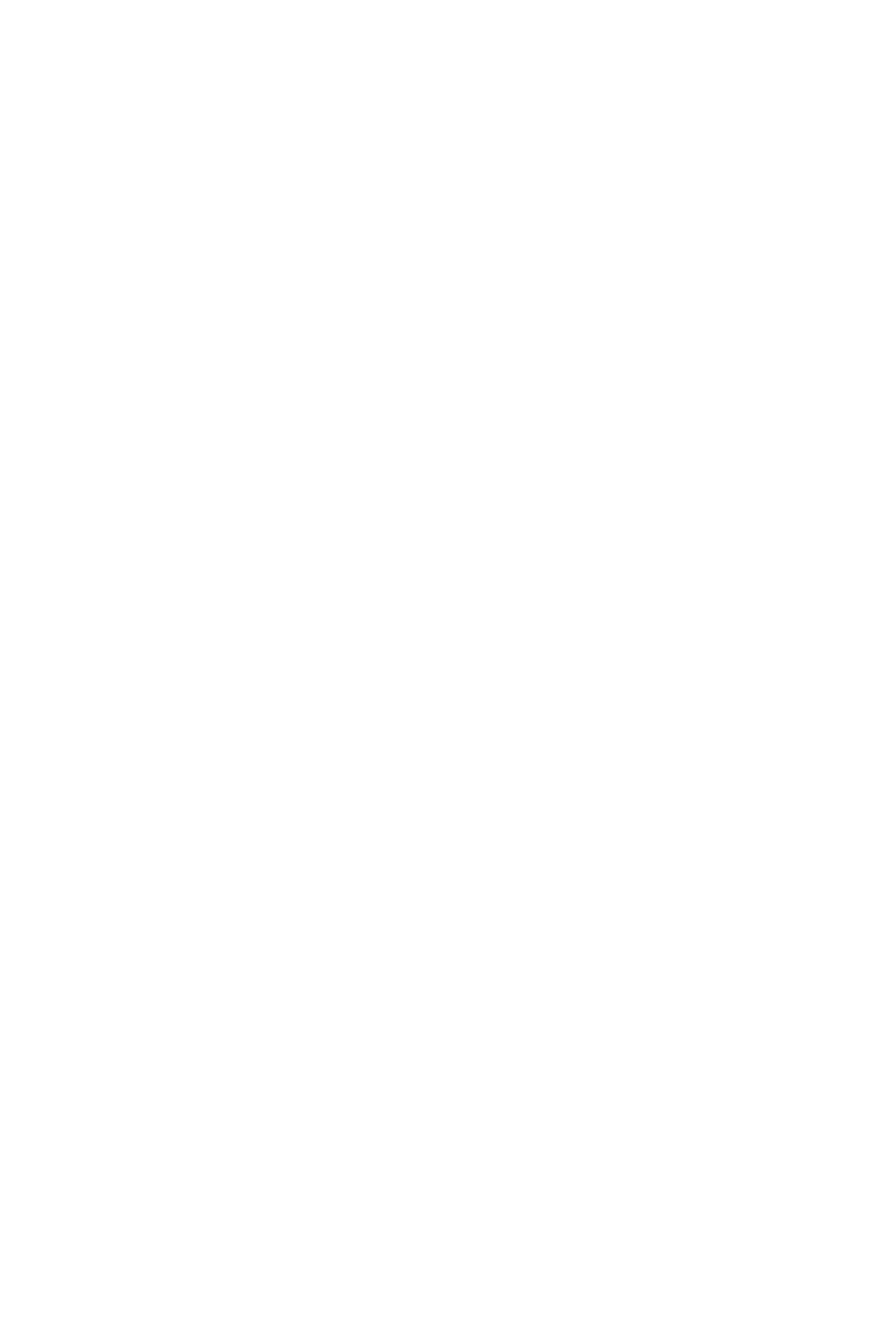
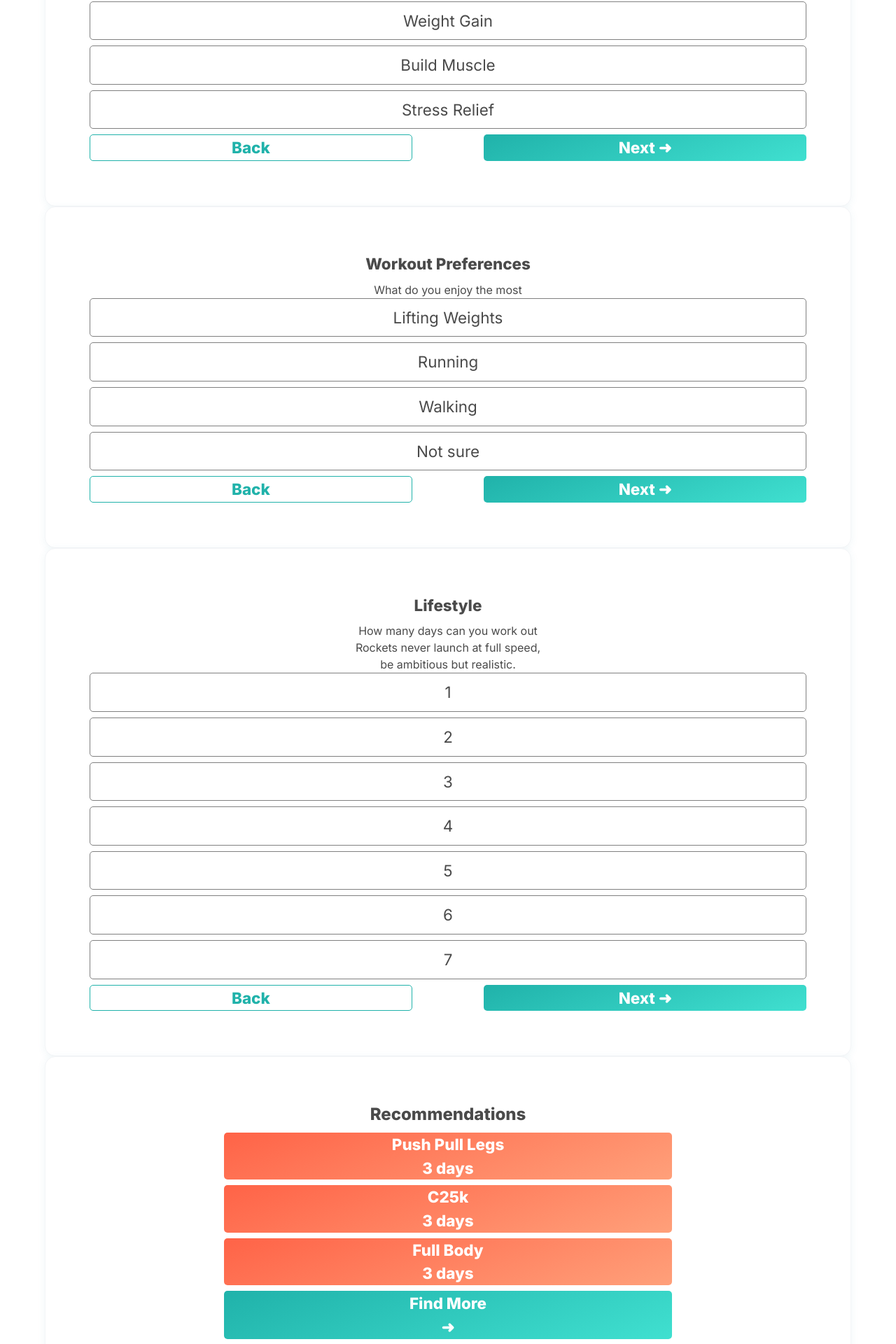
Before and after one commit to trongtngu/BlackSheep, a React (Vite) app in the folder frontend/: page /userDiscovery in a window 1280 px wide. Shown: the part 593-2513 px from the top of the page at 70% size. Before the commit the page ends 800 px from the top, so only its background shows below. Built offline with nearby package versions, Linux system fonts and the light colour scheme.

Commit message:
adding final touches

```diff
--- /dev/null
+++ b/frontend/src/components/FormFieldButton.tsx
@@ -0,0 +1,47 @@
+import React, { ReactNode} from 'react'
+import styled from 'styled-components'
+
+const MyButton = styled.div`
+  border: 1px solid grey;
+  border-radius: 5px;
+
+  font-size: 1.4rem;
+
+  padding-left: 20px;
+  padding-right: 20px;
+  padding-top: 10px;
+  padding-bottom: 10px;
+
+  text-align: center;
+
+  width: 80vw;
+
+  &.clicked {
+    background-color: #FFA07A;
+
+    color: white;
+    font-weight: bold;
+  }
+`
+
+interface FormFieldProps {
+  children: ReactNode;
+  value: string;
+}
+
+const FormFieldButton: React.FC<FormFieldProps> = ( {children, value} ) => {
+
+  const [clicked, setClicked] = React.useState(false)
+  return (
+    <>
+    <MyButton
+      className={clicked ? 'clicked' : ''}
+      onClick={()=> setClicked(!clicked)}
+      >
+      {children}
+    </MyButton>
+    </>
+  )
+}
+
+export default FormFieldButton;
--- a/frontend/src/pages/UserDiscovery.tsx
+++ b/frontend/src/pages/UserDiscovery.tsx
@@ -2,6 +2,8 @@ import React from 'react'
 
 import Navbar from '../components/Navbar'
 import styled from 'styled-components'
+
+import FormFieldButton from '../components/FormFieldButton'
 
 const Wrapper = styled.div`
   display: flex;
@@ -20,17 +22,19 @@ const Form = styled.div`
 `
 
 const FormTitle = styled.div`
-
   display: flex;
   justify-content: center;
   align-items: center;
 
   font-size: 1.4rem;
+  font-weight: bold;
 
   overflow: hidden;
 
   white-space: nowrap;
   text-overflow: ellipsis;
+  margin-bottom: 1vh;
+
 `
 
 const FormSubtitle = styled.div`
@@ -43,7 +47,8 @@ const FormBody = styled.div`
   display: flex;
 
   flex-direction: column;
-
+  justify-content: center;
+  align-items: center;
   gap: 1vh;
 `
 
@@ -55,8 +60,127 @@ const FormField = styled.div`
 
   padding-left: 20px;
   padding-right: 20px;
+
+  width: 80vw;
 `
+
+const FormButtonContainer = styled.div`
+  display: flex;
+  flex-direction: row;
+  justify-content: space-between;
+  width: 80vw;
+`
+
+const FormNextButton = styled.button`
+  border-radius: 5px;
+
+  font-size: 1.4rem;
+
+  background: linear-gradient(160deg, #20B2AA 0%, #40E0D0 100%);
+  border: none;
+
+  color: white;
+  font-weight: bold;
+
+  text-align: center;
+
+  width: 45%;
+  height: auto;
+`
+
+const FormBackButton = styled.button`
+  border-radius: 5px;
+
+  font-size: 1.4rem;
+
+  border: 1px solid #20B2AA;
+
+  font-weight: bold;
+
+  text-align: center;
+  background: white;
+  color: #20B2AA;
+  width: 45%;
+  height: auto;
+`
+
+const RecommendationTitle = styled.div`
+  display: flex;
+  justify-content: center;
+  align-items: center;
+
+  font-size: 1.5rem;
+
+  overflow: hidden;
+
+  font-weight: bold;
+
+  margin-bottom: 1vh;
+`
+
+const RecommendationWrapper = styled.div`
+  display: flex;
+
+  flex-direction: column;
+
+  gap: 1vh;
+
+  justify-content: center;
+  align-items: center;
+`
+
+const Recommendation = styled.div`
+  border-radius: 5px;
+
+  font-size: 1.4rem;
+
+  background: linear-gradient(160deg, tomato 0%, #FFA07A 100%);
+  color: white;
+  font-weight: bold;
+
+  text-align: center;
+
+  width: 50vw;
+`
+
+const OwnChoice = styled.button`
+  border-radius: 5px;
+
+  font-size: 1.4rem;
+
+  background: linear-gradient(160deg, #20B2AA 0%, #40E0D0 100%);
+  border: none;
+
+  color: white;
+  font-weight: bold;
+
+  text-align: center;
+
+  width: 50vw;
+  height: auto;
+`
+
 export default function UserDiscovery() {
+
+  const [name, setName] = React.useState<string>("")
+
+  const [goals, setGoals] = React.useState<Array<string>>([])
+  const handleGoalsClick = (goal: string) => {
+    setGoals((prevGoal) => {
+      if (prevGoal.includes(goal)) {
+        return prevGoal.filter(((removeGoal) => removeGoal !== goal))
+      }
+
+      else {
+        return [...prevGoal, goal]
+      }
+    })
+  }
+
+  const [preferences, setPreferences] = React.useState<Array<string>>([])
+
+  const [numDays, setNumDays] = React.useState<Array<number>>([])
+
   return (
     <>
       <Navbar />
@@ -73,6 +197,83 @@ export default function UserDiscovery() {
             <FormField>
               Name
             </FormField>
+            <FormButtonContainer>
+              <FormBackButton>
+                Back
+              </FormBackButton>
+              <FormNextButton>
+                Next ➜
+              </FormNextButton>
+            </FormButtonContainer>
+          </FormBody>
+        </Form>
+
+        <Form>
+          <FormTitle>
+            Your Goal
+          </FormTitle>
+          <FormSubtitle>
+            Your reason for wanting to do fitness
+          </FormSubtitle>
+          <FormSubtitle>
+          </FormSubtitle>
+          <FormBody>
+            <FormFieldButton value="Weight Loss">
+              Weight Loss
+            </FormFieldButton>
+            <FormFieldButton>
+              Weight Maintenance
+            </FormFieldButton>
+            <FormFieldButton>
+              Weight Gain
+            </FormFieldButton>
+            <FormFieldButton>
+              Build Muscle
+            </FormFieldButton>
+            <FormFieldButton>
+              Stress Relief
+            </FormFieldButton>
+            <FormButtonContainer>
+              <FormBackButton>
+                Back
+              </FormBackButton>
+              <FormNextButton>
+                Next ➜
+              </FormNextButton>
+            </FormButtonContainer>
+          </FormBody>
+        </Form>
+
+        <Form>
+          <FormTitle>
+            Workout Preferences
+          </FormTitle>
+          <FormSubtitle>
+            What do you enjoy the most
+          </FormSubtitle>
+          <FormSubtitle>
+          </FormSubtitle>
+          <FormBody>
+            <FormFieldButton>
+              Lifting Weights
+            </FormFieldButton>
+            <FormFieldButton>
+              Running
+            </FormFieldButton>
+            <FormFieldButton>
+              Walking
+            </FormFieldButton>
+            <FormFieldButton>
+              Not sure
+            </FormFieldButton>
+            <FormButtonContainer>
+              <FormBackButton>
+                Back
+              </FormBackButton>
+              <FormNextButton>
+                Next ➜
+              </FormNextButton>
+            </FormButtonContainer>
           </FormBody>
         </Form>
 
@@ -81,22 +282,71 @@ export default function UserDiscovery() {
             Lifestyle
           </FormTitle>
           <FormSubtitle>
-            Fit workouts to your schedule
+            How many days can you work out
           </FormSubtitle>
           <FormSubtitle>
             Rockets never launch at full speed,
           </FormSubtitle>
           <FormSubtitle>
-            Be Realistic
+            be ambitious but realistic.
           </FormSubtitle>
           <FormBody>
-            <FormField>
-              Days free to workout
-            </FormField>
+            <FormFieldButton>
+              1
+            </FormFieldButton>
+            <FormFieldButton>
+              2
+            </FormFieldButton>
+            <FormFieldButton>
+              3
+            </FormFieldButton>
+            <FormFieldButton>
+              4
+            </FormFieldButton>
+            <FormFieldButton>
+              5
+            </FormFieldButton>
+            <FormFieldButton>
+              6
+            </FormFieldButton>
+            <FormFieldButton>
+              7
+            </FormFieldButton>
+            <FormButtonContainer>
+              <FormBackButton>
+                Back
+              </FormBackButton>
+              <FormNextButton>
+                Next ➜
+              </FormNextButton>
+            </FormButtonContainer>
           </FormBody>
         </Form>
 
+        <Form>
+          <RecommendationTitle>
+            Recommendations
+          </RecommendationTitle>
+          <RecommendationWrapper>
+            <Recommendation>
+              <div>Push Pull Legs</div>
+              <div>3 days</div>
+            </Recommendation>
+            <Recommendation>
+              <div>C25k</div>
+              <div>3 days</div>
+            </Recommendation>
+            <Recommendation>
+              <div>Full Body</div>
+              <div>3 days</div>
+            </Recommendation>
 
+            <OwnChoice>
+              <div>Find More</div>
+              <div>➜</div>
+            </OwnChoice>
+          </RecommendationWrapper>
+        </Form>
 
       </Wrapper>
     </>
```
